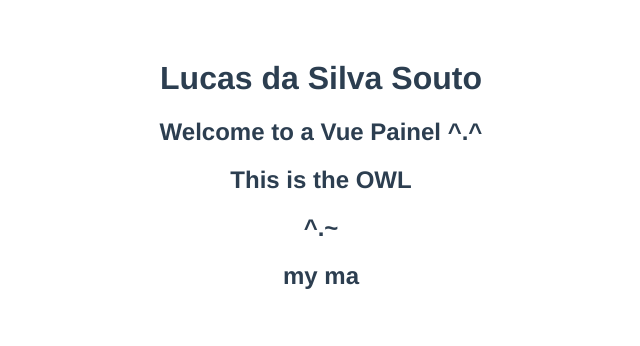
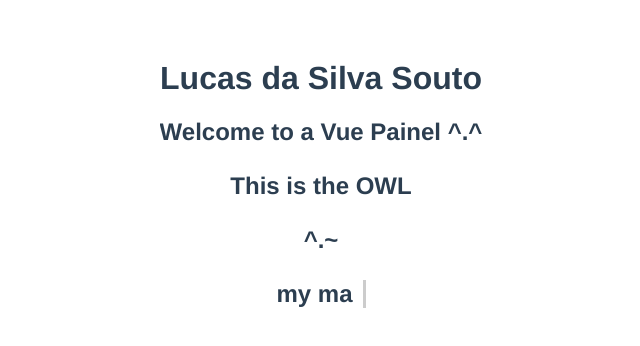
Before and after one commit to Lssouto/lssouto.github.io, a Vue app: page / in a window 1280 px wide. Shown: the top 346 px of the page, without its empty margins (319-959 px from the left). Built offline with nearby package versions, Linux system fonts and the light colour scheme.

Commit message:
blink-caret css

```diff
--- a/src/components/Typewriter.vue
+++ b/src/components/Typewriter.vue
@@ -92,4 +92,23 @@
 
 
 <style lang="scss" scoped>
+.container-typewriter{
+    display: inline-block;
+    overflow: hidden;
+    span{
+        overflow: hidden;
+        white-space: nowrap;
+        margin: 0;
+    }
+}
+span.blink-caret{
+    padding: 0 10px 0 0;
+    display: inline-block;
+    border-right: .15em solid #ccc;
+    animation: blink-caret .75s step-end infinite;
+}
+@keyframes blink-caret {
+  from, to { border-color: transparent }
+  50% { border-color: #ccc; }
+}
 </style>
```
